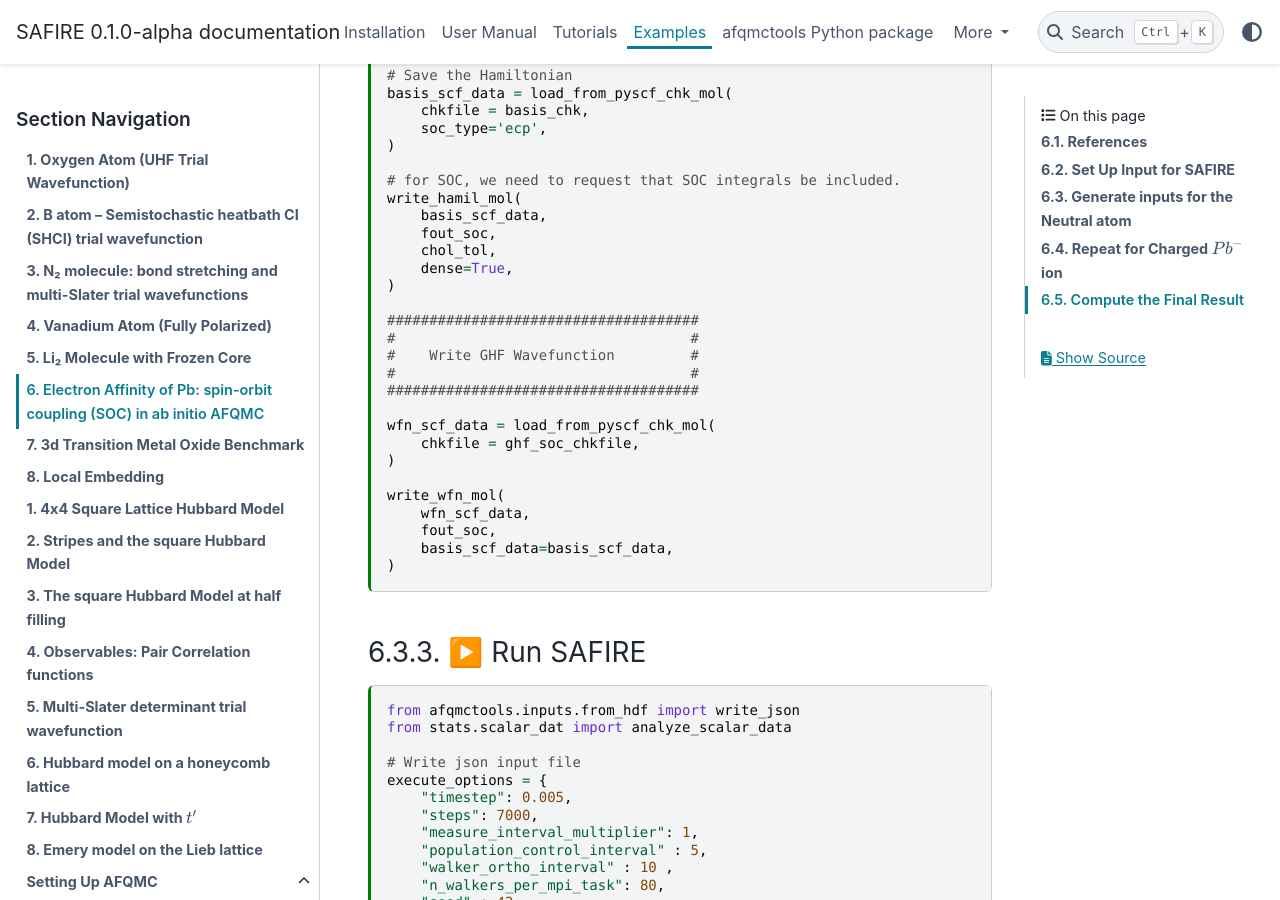
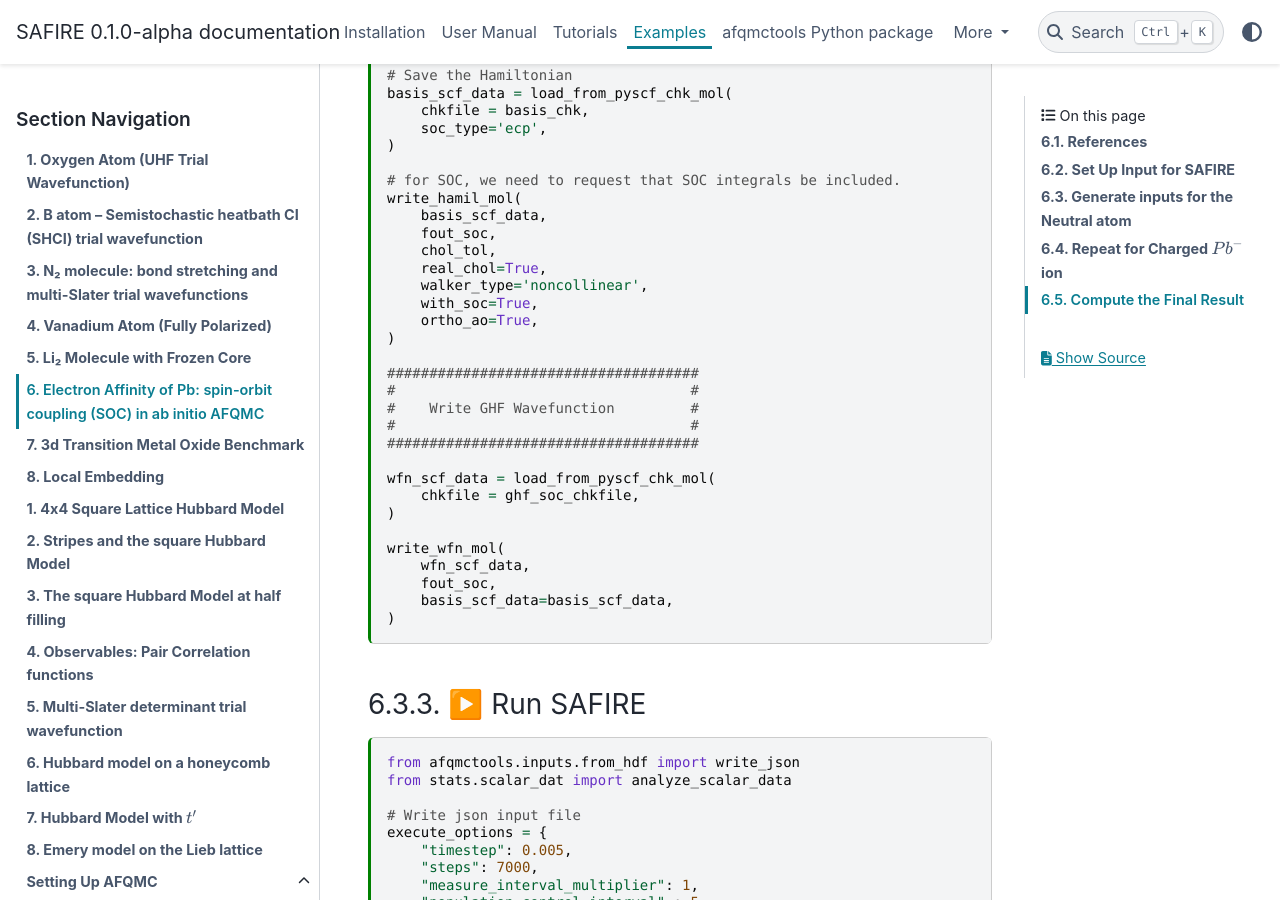
Before and after one commit to bkesk/SAFIRE, a Sphinx documentation site: the page built from docs/examples/molecules/06_Pb-spin-orbit/06_Electron_affinity_of_Pb.md, in a window 1280 px wide and 900 px high, scrolled down 4723 px. Built offline with Sphinx 7.4.7 and the PyData theme 0.15.4, drawn with Linux system fonts in a browser that asks for light colours; some of the changed text lies outside the part shown.

Commit message:
docs: fix examples/molecules/06, tutorials/molecules/03

````diff
--- a/docs/examples/molecules/06_Pb-spin-orbit/06_Electron_affinity_of_Pb.md
+++ b/docs/examples/molecules/06_Pb-spin-orbit/06_Electron_affinity_of_Pb.md
@@ -245,7 +245,10 @@ write_hamil_mol(
     basis_scf_data,
     fout_soc,
     chol_tol,
-    dense=True,
+    real_chol=True,
+    walker_type='noncollinear',
+    with_soc=True,
+    ortho_ao=True,
 )
 
 #####################################
@@ -429,7 +432,9 @@ write_hamil_mol(
     basis_scf_data,
     fout_soc,
     chol_tol,
-    dense=True,
+    real_chol=True,
+    walker_type='noncollinear',
+    with_soc=True
 )
 
 #####################################
@@ -525,7 +530,3 @@ print(f"The electron affinity is {EA*eV} +/- {dEA*eV} eV")
 
 You should reproduce the result above if you ran with the same parameters and settings as we did.
 Specifically ensure that the seed and number of MPI processes is the same.
-
-```{code-cell} ipython3
-
-```
````
Also changed, not shown: docs/tutorials/molecules/03_writing_a_hamiltonian/03_writing_a_hamiltonian.md (+1 -0 lines), 1 other file.
